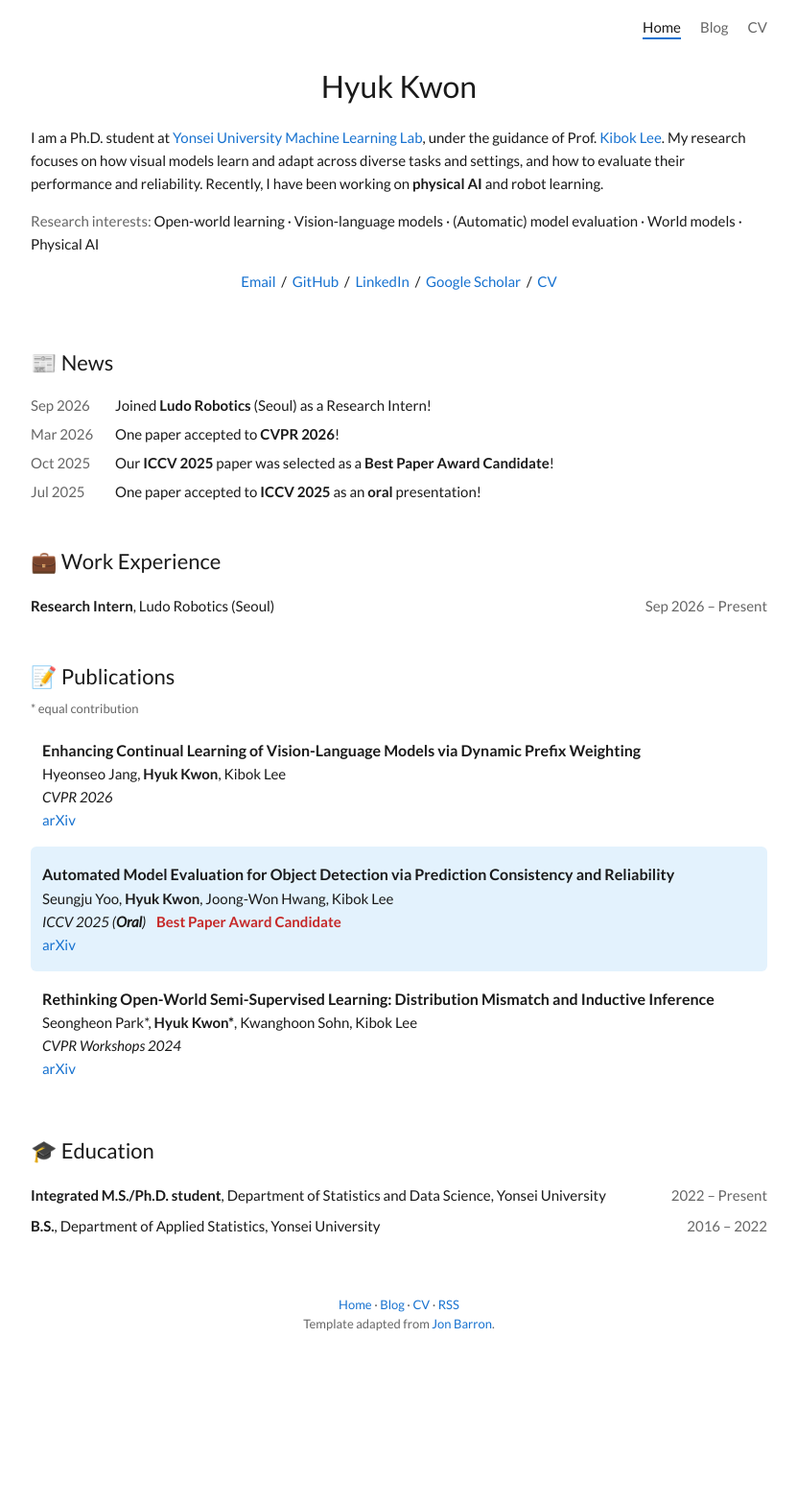
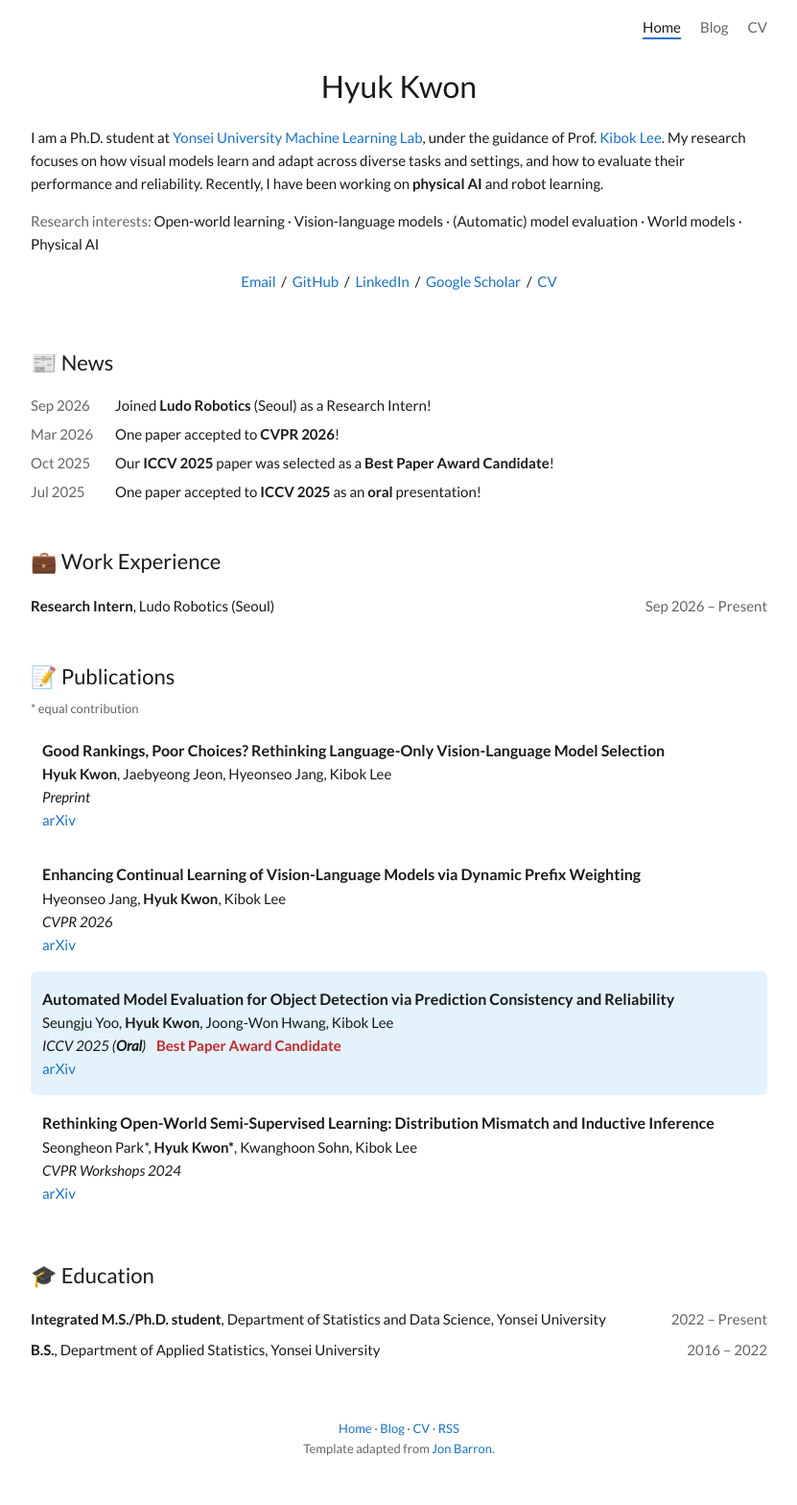
Before and after one commit to kh12043/kh12043.github.io, a Jekyll site: the page built from index.html, in a window 1280 px wide. Shown: the whole page at 96% size, without its empty margins (224-1055 px from the left). Built offline with Jekyll 4.4.1, drawn with Linux system fonts in a browser that asks for light colours; before the commit the page ends 1438 px from its top, so only the background shows below that.

Commit message:
Add preprint

```diff
--- a/_data/publications.yml
+++ b/_data/publications.yml
@@ -4,6 +4,13 @@
 #   highlight: true 로 두면 배경색이 들어간 강조 행으로 표시돼요.
 #   summary:   한두 문장 요약 (선택)
 #   award:     수상 등 (선택). 학회 이름 옆에 굵은 빨간 글씨로 표시돼요.
+
+- title: "Good Rankings, Poor Choices? Rethinking Language-Only Vision-Language Model Selection"
+  authors: "<b>Hyuk Kwon</b>, Jaebyeong Jeon, Hyeonseo Jang, Kibok Lee"
+  venue: "Preprint"
+  links:
+    - name: arXiv
+      url: https://arxiv.org/abs/2610.34685
 
 - title: "Enhancing Continual Learning of Vision-Language Models via Dynamic Prefix Weighting"
   authors: "Hyeonseo Jang, <b>Hyuk Kwon</b>, Kibok Lee"
```
